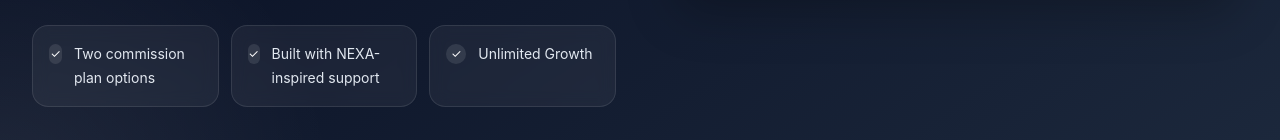
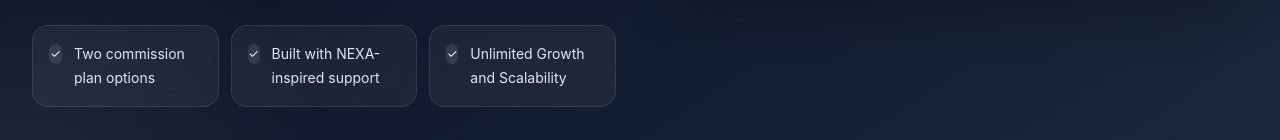
Before and after one commit to andres0921/axen-realty-recruiting-site, a React (Vite) app: page / in a window 1280 px wide. Shown: the part 737-877 px from the top of the page. Built offline with nearby package versions, Linux system fonts and the light colour scheme.

Commit message:
Update App.jsx

```diff
--- a/src/App.jsx
+++ b/src/App.jsx
@@ -182,7 +182,7 @@ function HeroSection({ calendlyUrl, onLearnMore, trackEvent }) {
   const trustPoints = [
     "Two commission plan options",
     "Built with NEXA-inspired support",
-    "Unlimited Growth",
+    "Unlimited Growth and Scalability",
   ];
 
   return (
```
